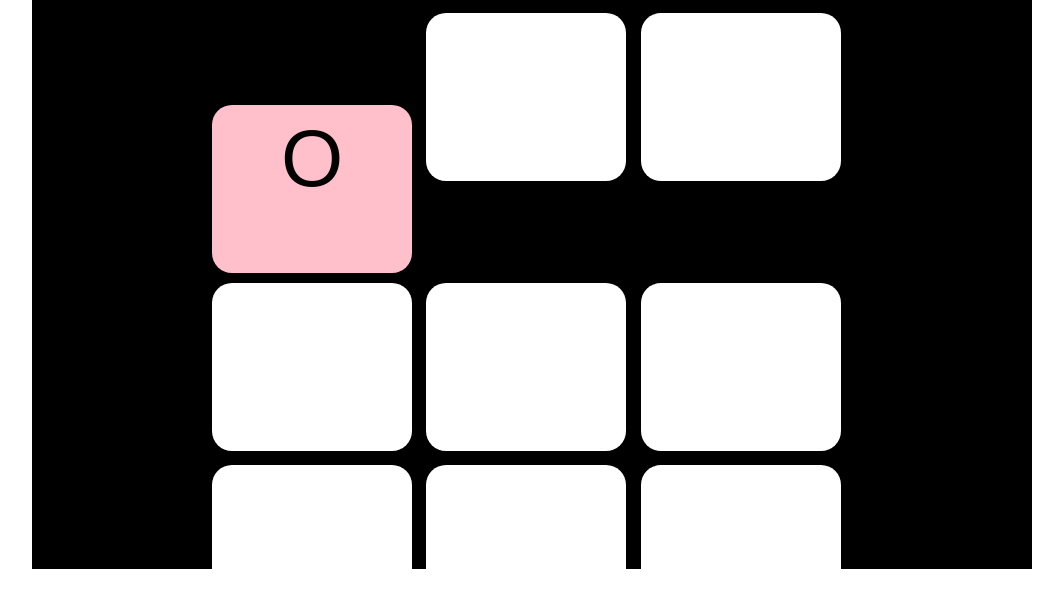
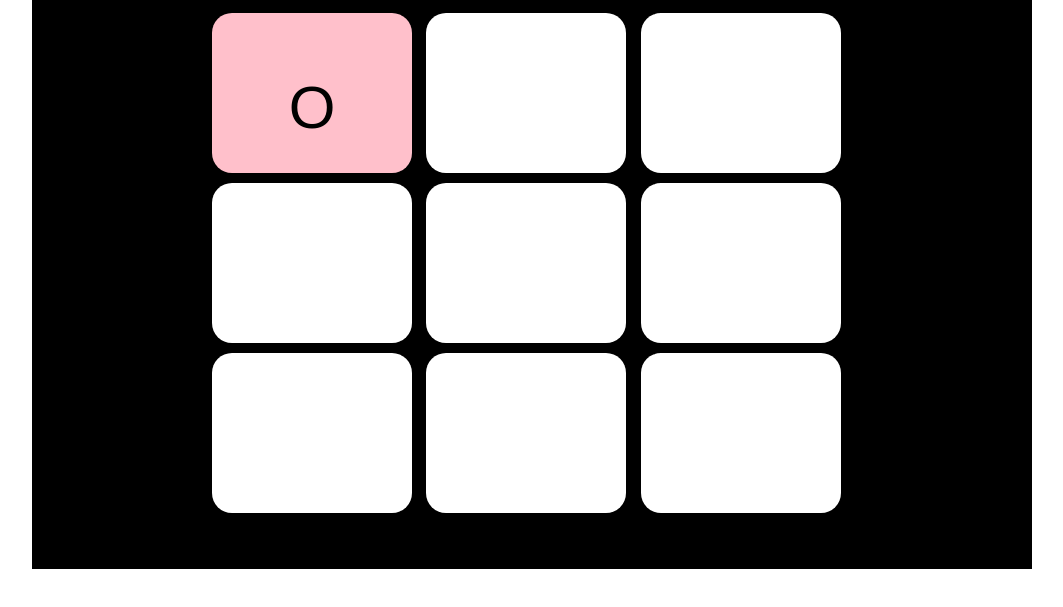
Before and after one commit to Tzewei/Tictactoe, a plain HTML site: page index.html in a window 1280 px wide. Both pictures are taken after a click on the element 420 px from the left and 209 px from the top of the page. Shown: the part 113-720 px from the top of the page, without its empty margins (108-1171 px from the left). Drawn offline with Linux system fonts and the light colour scheme.

Commit message:
Change 'display innertext to innerHTML

```diff
--- a/index.html
+++ b/index.html
@@ -30,15 +30,15 @@
         <div class="hline"></div>-->
 
 
-        <div class="box" id="box1"></div>
-        <div class="box" id="box2"></div>
-        <div class="box" id="box3"></div>
-        <div class="box" id="box4"></div>
-        <div class="box" id="box5"></div>
-        <div class="box" id="box6"></div>
-        <div class="box" id="box7"></div>
-        <div class="box" id="box8"></div>
-        <div class="box" id="box9"></div>
+        <div class="box" id="box1"><p>&nbsp</p></div>
+        <div class="box" id="box2"><p>&nbsp</p></div>
+        <div class="box" id="box3"><p>&nbsp</p></div>
+        <div class="box" id="box4"><p>&nbsp</p></div>
+        <div class="box" id="box5"><p>&nbsp</p></div>
+        <div class="box" id="box6"><p>&nbsp</p></div>
+        <div class="box" id="box7"><p>&nbsp</p></div>
+        <div class="box" id="box8"><p>&nbsp</p></div>
+        <div class="box" id="box9"><p>&nbsp</p></div>
 
           <!--<div class="box" id="box9" onmousedown="playerSelect(this)" >box9</div>-->
 
--- a/scripts/myscript.js
+++ b/scripts/myscript.js
@@ -6,10 +6,10 @@ var boxState = [
     [8, 9, 10]
 ];
 var playerTurn = 0; //Player 1 = 0 = o, Player2 = 1 = x
-var gameCount = 9;
+var gameCount = 8;
 var winner;
 var boxPtr;
-var sign = -1;
+var sign = -1; // X or O or -1 is not selected
 
 initialize();
 
@@ -26,9 +26,9 @@ function changeBox(sign, choice) {
 
     if (sign == 1) {
         console.log("sign here is 1");
-        pointer.innerText =  "X";
+        pointer.innerHTML = "<p>X</p>";
     } else {
-        pointer.innerText =  "O";
+        pointer.innerHTML = "<p>O</p>";
     }
 }
 
--- a/stylesheets/stylesheet.css
+++ b/stylesheets/stylesheet.css
@@ -60,14 +60,12 @@
   background-color: white;
   width:200px;
   height:160px;
-  font-size: 80px;
+  font-size: 60px;
   text-align: center;
-  padding-top: 8px;
-
 }
 
 .box:hover{
-background-color: pink;
+  background-color: pink;
 }
 
 
```
